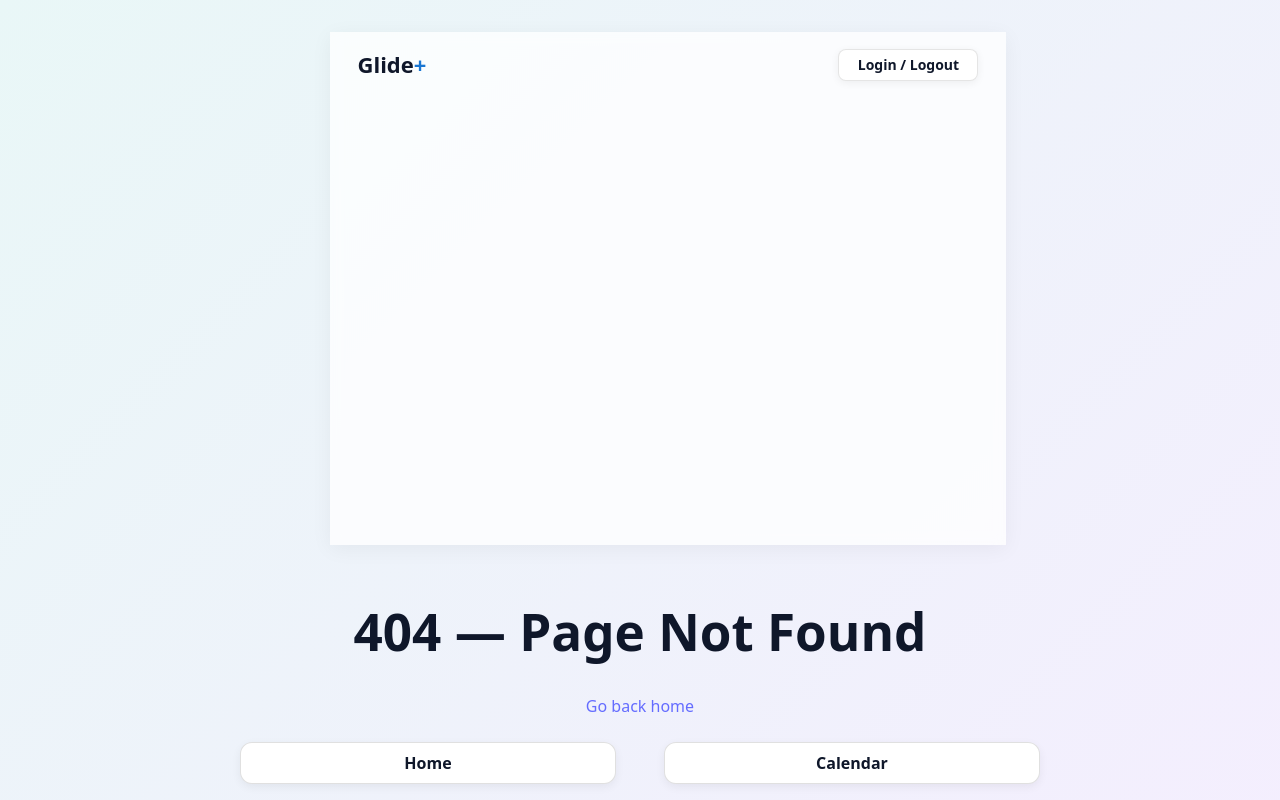
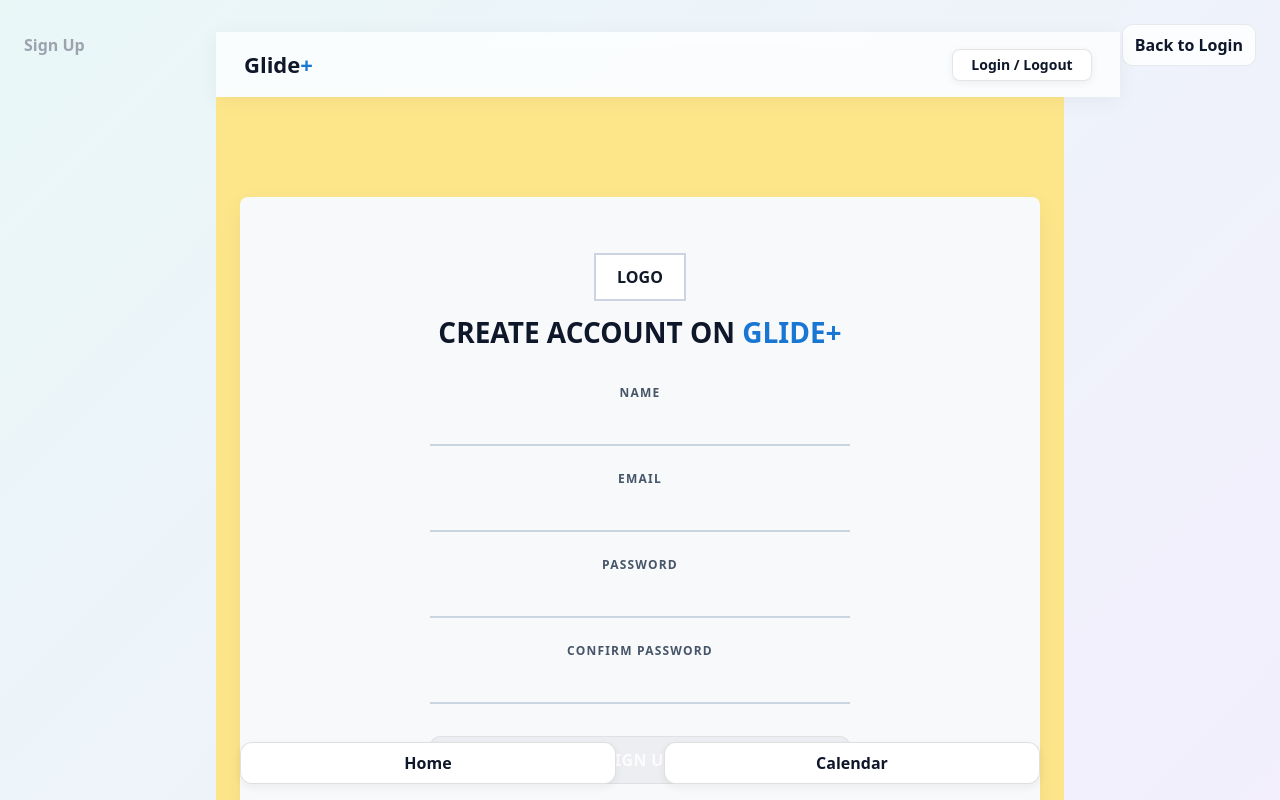
Before and after one commit to hannaberhanne/glide-capstone, a React app in the folder frontend/: page /signup in a window 1280 px wide. Before the commit this address had no page. Shown: the top 800 px of the page. Built offline with nearby package versions, Linux system fonts and the light colour scheme; no server answers; the HTML template or start-up script is replaced by a standard one.

Commit message:
Set up Firebase auth backend and Firestore connection
Login + sign up functionality, connected Firestore to dashboard, add tasks created new tasks in Firestore

```diff
--- a/frontend/src/App.jsx
+++ b/frontend/src/App.jsx
@@ -4,6 +4,7 @@ import HomePage from "./pages/HomePage.jsx";
 import DashboardPage from "./pages/DashboardPage.jsx";
 import PlannerPage from "./pages/PlannerPage.jsx";
 import LoginPage from "./pages/LoginPage.jsx";
+import SignupPage from "./pages/SignupPage.jsx";
 import "./App.css";
 
 function NotFound() {
@@ -23,6 +24,7 @@ export default function App() {
         <Route path="/dashboard" element={<DashboardPage />} />
         <Route path="/planner" element={<PlannerPage />} />
         <Route path="/login" element={<LoginPage />} />
+        <Route path="/signup" element={<SignupPage />} />
         <Route path="*" element={<NotFound />} />
       </Routes>
     </Layout>
--- /dev/null
+++ b/frontend/src/firebase.js
@@ -0,0 +1,18 @@
+import { initializeApp } from "firebase/app";
+import { getAuth } from "firebase/auth";
+import { getFirestore } from "firebase/firestore";
+
+// Pull from  .env file
+const firebaseConfig = {
+  apiKey: import.meta.env.VITE_FIREBASE_API_KEY,
+  authDomain: import.meta.env.VITE_FIREBASE_AUTH_DOMAIN,
+  projectId: "glide-a52df",
+  storageBucket: import.meta.env.VITE_FIREBASE_STORAGE_BUCKET,
+  messagingSenderId: import.meta.env.VITE_FIREBASE_MESSAGE_SENDER_ID,
+  appId: import.meta.env.VITE_FIREBASE_APP_ID,
+};
+console.log("Loaded Firebase key:", import.meta.env.VITE_FIREBASE_API_KEY);
+const app = initializeApp(firebaseConfig);
+
+export const auth = getAuth(app);
+export const db = getFirestore(app);
--- a/frontend/src/pages/DashboardPage.jsx
+++ b/frontend/src/pages/DashboardPage.jsx
@@ -1,5 +1,7 @@
-import { useMemo, useState } from "react";
+import { useMemo, useState, useEffect } from "react";
 import { Link } from "react-router-dom";
+import { collection, getDocs, addDoc, Timestamp } from "firebase/firestore";
+import { db } from "../firebase";
 import "./DashboardPage.css";
 
 export default function DashboardPage() {
@@ -15,11 +17,42 @@ export default function DashboardPage() {
   const [streak] = useState(4);
   const [xp] = useState(1250);
 
-  const [tasks] = useState([
+  const [tasks, setTasks] = useState([
     { id: 1, text: "Finish COMS essay outline", due: "Today 4:00 PM" },
     { id: 2, text: "Gym — pull day", due: "Today 6:30 PM" },
     { id: 3, text: "Email Prof. Collins", due: "Tomorrow 9:00 AM" },
   ]);
+
+  const [newTask, setNewTask] = useState("");
+
+  const fetchTasks = async () => {
+    const querySnapshot = await getDocs(collection(db, "Task")); // or "tasks" if renamed
+    const fetched = [];
+    querySnapshot.forEach((doc) => {
+      fetched.push({ id: doc.id, ...doc.data() });
+    });
+    setTasks((prev) => [...prev, ...fetched]);
+  };
+
+  useEffect(() => {
+    fetchTasks();
+  }, []);
+
+  const handleAddTask = async () => {
+    if (!newTask.trim()) return;
+    try {
+      await addDoc(collection(db, "Task"), {
+        title: newTask.trim(),
+        dueDate: Timestamp.now(),
+        userId: "0",
+        isComplete: false,
+      });
+      setNewTask("");
+      fetchTasks();
+    } catch (error) {
+      console.error("Error adding task: ", error);
+    }
+  };
 
   return (
     <div className="dash">
@@ -68,12 +101,22 @@ export default function DashboardPage() {
             <h2>Upcoming</h2>
             <Link to="/planner" className="link">Open Calendar →</Link>
           </div>
+          <div style={{ marginBottom: "1rem" }}>
+            <input
+              type="text"
+              value={newTask}
+              onChange={(e) => setNewTask(e.target.value)}
+              placeholder="New task"
+              style={{ padding: "0.25rem", marginRight: "0.5rem" }}
+            />
+            <button type="button" onClick={handleAddTask}>Add</button>
+          </div>
           <ul className="list">
             {tasks.map(t => (
               <li key={t.id} className="list-item">
                 <div className="dot" />
                 <div className="item-body">
-                  <div className="item-text">{t.text}</div>
+                  <div className="item-text">{t.title || t.text}</div>
                   <div className="item-meta">{t.due}</div>
                 </div>
               </li>
--- a/frontend/src/pages/LoginPage.jsx
+++ b/frontend/src/pages/LoginPage.jsx
@@ -1,6 +1,8 @@
 import { useState } from "react";
 import { Link, useNavigate } from "react-router-dom";
 import "./LoginPage.css";
+import { getAuth, signInWithEmailAndPassword } from "firebase/auth";
+import { auth } from "../firebase";
 
 export default function LoginPage() {
   const nav = useNavigate();
@@ -9,12 +11,16 @@ export default function LoginPage() {
 
   const canSubmit = user.trim() !== "" && pass.trim() !== "";
 
-  function handleSubmit(e) {
+  async function handleSubmit(e) {
     e.preventDefault();
     if (!canSubmit) return;
-    // TODO: replace with real auth later
-    alert("Logging in (stub). Redirecting to dashboard…");
-    nav("/dashboard");
+    try {
+      await signInWithEmailAndPassword(auth, user, pass);
+      alert("Login successful!");
+      nav("/dashboard");
+    } catch (error) {
+      alert(`Login failed: ${error.message}`);
+    }
   }
 
   return (
@@ -59,6 +65,12 @@ export default function LoginPage() {
           <button className="login-btn" type="submit" disabled={!canSubmit}>
             LOG IN
           </button>
+          <p style={{ marginTop: "1rem" }}>
+            Don’t have an account?{" "}
+            <Link to="/signup" style={{ color: "#4a7bf7", fontWeight: 500 }}>
+              Sign up here
+            </Link>
+          </p>
         </form>
 
         <button className="help-link" type="button" onClick={() => alert("Password help (stub)")}>
--- /dev/null
+++ b/frontend/src/pages/SignupPage.css
@@ -0,0 +1,121 @@
+/* frontend/src/pages/SignupPage.css */
+
+.login-wrap {
+    display: flex;
+    flex-direction: column;
+    align-items: center;
+    justify-content: center;
+    height: 100vh;
+    background: linear-gradient(135deg, #f4f7ff, #e9ecff);
+    font-family: "Inter", sans-serif;
+  }
+
+  .login-top {
+    position: absolute;
+    top: 2rem;
+    width: 90%;
+    display: flex;
+    justify-content: space-between;
+    font-size: 0.9rem;
+    color: #555;
+  }
+
+  .create-link {
+    color: #4a7bf7;
+    text-decoration: none;
+    font-weight: 500;
+  }
+
+  .create-link:hover {
+    text-decoration: underline;
+  }
+
+  .login-card {
+    background: #ffffff;
+    padding: 2.5rem 3rem;
+    border-radius: 1.25rem;
+    box-shadow: 0 4px 20px rgba(0, 0, 0, 0.1);
+    width: 380px;
+    text-align: center;
+  }
+
+  .logo-box {
+    background-color: #e6ecff;
+    border-radius: 50%;
+    width: 60px;
+    height: 60px;
+    display: flex;
+    align-items: center;
+    justify-content: center;
+    margin: 0 auto 1rem;
+    font-weight: bold;
+    color: #4a7bf7;
+  }
+
+  .login-title {
+    font-size: 1.4rem;
+    margin-bottom: 2rem;
+    color: #333;
+    letter-spacing: 0.5px;
+  }
+
+  .login-title span {
+    color: #4a7bf7;
+  }
+
+  .login-form {
+    display: flex;
+    flex-direction: column;
+    gap: 1.25rem;
+  }
+
+  .field-label {
+    font-size: 0.8rem;
+    color: #666;
+    letter-spacing: 0.05em;
+  }
+
+  .field-input {
+    width: 100%;
+    padding: 0.6rem;
+    font-size: 1rem;
+    border: none;
+    border-bottom: 1.5px solid #ccc;
+    outline: none;
+    background-color: transparent;
+    transition: border-color 0.3s ease;
+  }
+
+  .field-input:focus {
+    border-color: #4a7bf7;
+  }
+
+  .login-btn {
+    margin-top: 1rem;
+    padding: 0.75rem;
+    border: none;
+    border-radius: 8px;
+    background-color: #4a7bf7;
+    color: white;
+    font-size: 1rem;
+    font-weight: 600;
+    cursor: pointer;
+    transition: background-color 0.3s ease, transform 0.1s ease;
+  }
+
+  .login-btn:hover {
+    background-color: #3a6be0;
+    transform: translateY(-1px);
+  }
+
+  .login-btn:disabled {
+    background-color: #a5bafc;
+    cursor: not-allowed;
+  }
+
+  @media (max-width: 480px) {
+    .login-card {
+      width: 90%;
+      padding: 2rem;
+    }
+  }
--- /dev/null
+++ b/frontend/src/pages/SignupPage.jsx
@@ -0,0 +1,116 @@
+import { useState } from "react";
+import { Link, useNavigate } from "react-router-dom";
+import { createUserWithEmailAndPassword } from "firebase/auth";
+import { doc, setDoc } from "firebase/firestore";
+import { auth, db } from "../firebase";
+import "./LoginPage.css"; // reuse same styling
+
+export default function SignupPage() {
+  const nav = useNavigate();
+  const [email, setEmail] = useState("");
+  const [name, setName] = useState("");
+  const [password, setPassword] = useState("");
+  const [confirm, setConfirm] = useState("");
+  const [error, setError] = useState("");
+
+  const canSubmit =
+    email.trim() !== "" &&
+    name.trim() !== "" &&
+    password.trim() !== "" &&
+    password === confirm;
+
+  async function handleSignup(e) {
+    e.preventDefault();
+    if (!canSubmit) return;
+
+    try {
+      // 1. Create user in Firebase Auth
+      const userCred = await createUserWithEmailAndPassword(auth, email, password);
+      const user = userCred.user;
+
+      // 2. Store user profile in Firestore
+      await setDoc(doc(db, "users", user.uid), {
+        name,
+        email,
+        createdAt: new Date().toISOString(),
+      });
+
+      alert("Account created successfully!");
+      nav("/dashboard");
+    } catch (err) {
+      console.error("Signup error:", err.message);
+      setError(err.message);
+    }
+  }
+
+  return (
+    <div className="login-wrap">
+      <div className="login-top">
+        <div className="login-top-left">Sign Up</div>
+        <Link className="create-link" to="/login">
+          Back to Login
+        </Link>
+      </div>
+
+      <div className="login-card">
+        <div className="logo-box" aria-hidden="true">
+          LOGO
+        </div>
+        <h1 className="login-title">
+          CREATE ACCOUNT ON <span>GLIDE+</span>
+        </h1>
+
+        <form className="login-form" onSubmit={handleSignup}>
+          <label className="field">
+            <span className="field-label">NAME</span>
+            <input
+              className="field-input"
+              type="text"
+              value={name}
+              onChange={(e) => setName(e.target.value)}
+            />
+            <span className="underline" />
+          </label>
+
+          <label className="field">
+            <span className="field-label">EMAIL</span>
+            <input
+              className="field-input"
+              type="email"
+              value={email}
+              onChange={(e) => setEmail(e.target.value)}
+            />
+            <span className="underline" />
+          </label>
+
+          <label className="field">
+            <span className="field-label">PASSWORD</span>
+            <input
+              className="field-input"
+              type="password"
+              value={password}
+              onChange={(e) => setPassword(e.target.value)}
+            />
+            <span className="underline" />
+          </label>
+
+          <label className="field">
+            <span className="field-label">CONFIRM PASSWORD</span>
+            <input
+              className="field-input"
+              type="password"
+              value={confirm}
+              onChange={(e) => setConfirm(e.target.value)}
+            />
+            <span className="underline" />
+          </label>
+
+          <button className="login-btn" type="submit" disabled={!canSubmit}>
+            SIGN UP
+          </button>
+          {error && <p style={{ color: "red", marginTop: "1rem" }}>{error}</p>}
+        </form>
+      </div>
+    </div>
+  );
+}
--- a/package.json
+++ b/package.json
@@ -2,6 +2,7 @@
     "name": "glide-capstone",
     "private": true,
     "dependencies": {
-        "dotenv": "^17.2.3"
+        "dotenv": "^17.2.3",
+        "firebase": "^12.5.0"
     }
 }
```
Also changed, not shown: 2 other files (tests, documents, lock files or other folders).
